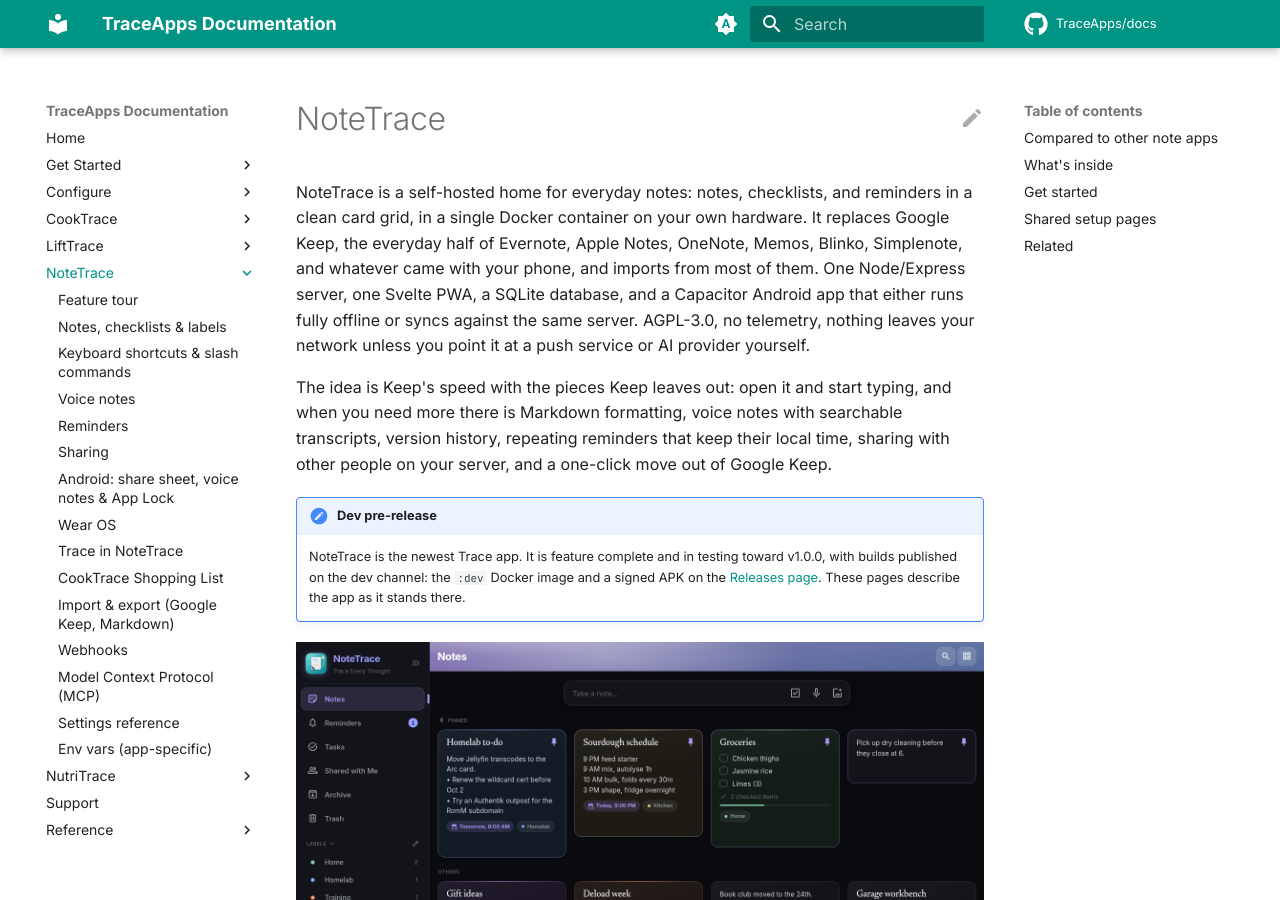
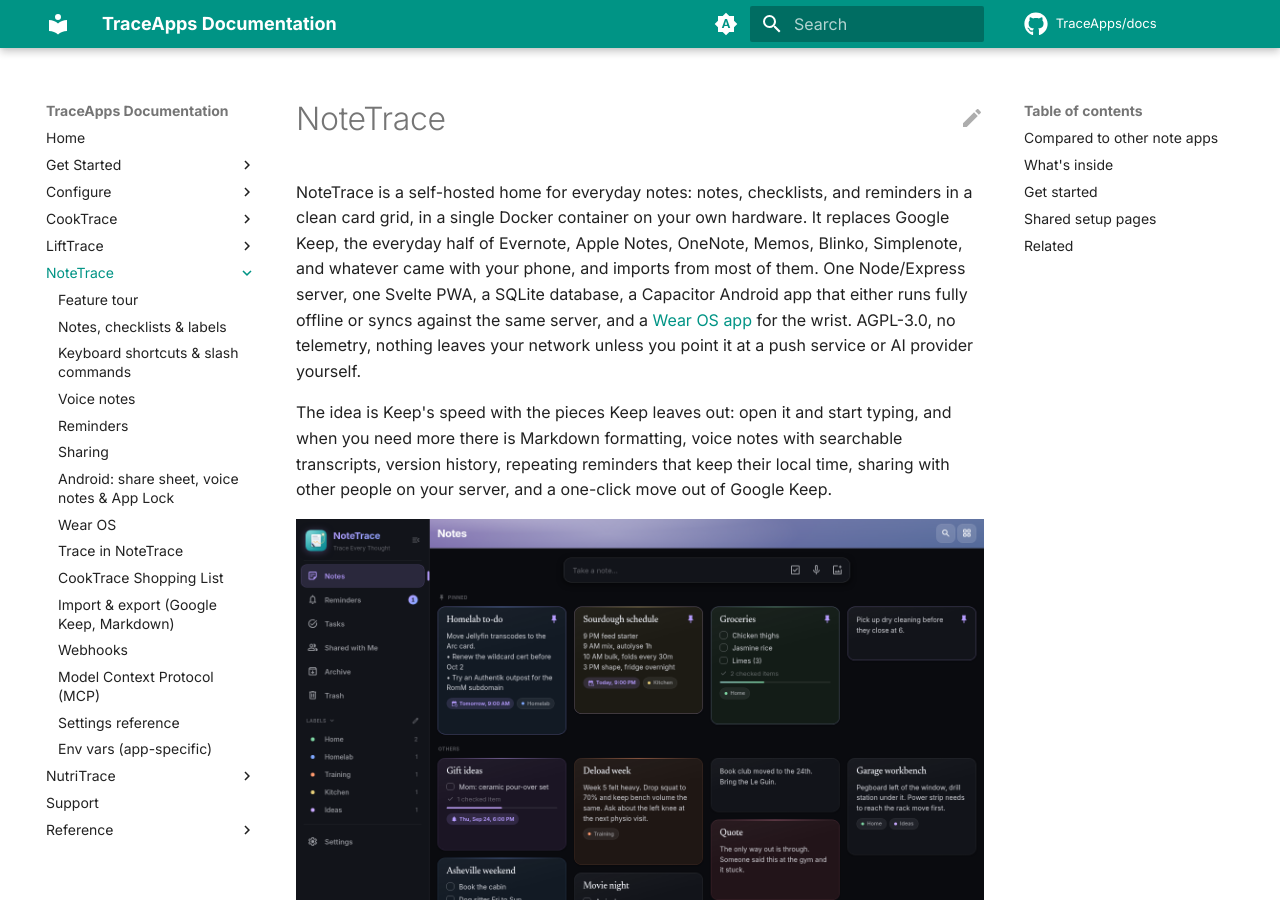
Before and after one commit to TraceApps/docs, an MkDocs documentation site: the page built from docs/notetrace/index.md, in a window 1280 px wide and 900 px high. Built offline with MkDocs 1.6.1 and Material for MkDocs 9.7.7, drawn with Linux system fonts in a browser that asks for light colours; comment, search, counter and statistics services are not loaded.

Commit message:
docs(notetrace) v1.0.0 is stable; CookTrace link needs 1.3.0

```diff
--- a/docs/notetrace/index.md
+++ b/docs/notetrace/index.md
@@ -1,11 +1,8 @@
 # NoteTrace
 
-NoteTrace is a self-hosted home for everyday notes: notes, checklists, and reminders in a clean card grid, in a single Docker container on your own hardware. It replaces Google Keep, the everyday half of Evernote, Apple Notes, OneNote, Memos, Blinko, Simplenote, and whatever came with your phone, and imports from most of them. One Node/Express server, one Svelte PWA, a SQLite database, and a Capacitor Android app that either runs fully offline or syncs against the same server. AGPL-3.0, no telemetry, nothing leaves your network unless you point it at a push service or AI provider yourself.
+NoteTrace is a self-hosted home for everyday notes: notes, checklists, and reminders in a clean card grid, in a single Docker container on your own hardware. It replaces Google Keep, the everyday half of Evernote, Apple Notes, OneNote, Memos, Blinko, Simplenote, and whatever came with your phone, and imports from most of them. One Node/Express server, one Svelte PWA, a SQLite database, a Capacitor Android app that either runs fully offline or syncs against the same server, and a [Wear OS app](wear.md) for the wrist. AGPL-3.0, no telemetry, nothing leaves your network unless you point it at a push service or AI provider yourself.
 
 The idea is Keep's speed with the pieces Keep leaves out: open it and start typing, and when you need more there is Markdown formatting, voice notes with searchable transcripts, version history, repeating reminders that keep their local time, sharing with other people on your server, and a one-click move out of Google Keep.
-
-!!! note "Dev pre-release"
-    NoteTrace is the newest Trace app. It is feature complete and in testing toward v1.0.0, with builds published on the dev channel: the `:dev` Docker image and a signed APK on the [Releases page](https://github.com/TraceApps/notetrace/releases). These pages describe the app as it stands there.
 
 ![NoteTrace notes grid with pinned notes, checklists, reminders, and labels](../assets/img/notetrace/01-notes.png)
 
```
Also changed, not shown: docs/notetrace/cooktrace.md (+1 -1 lines).
